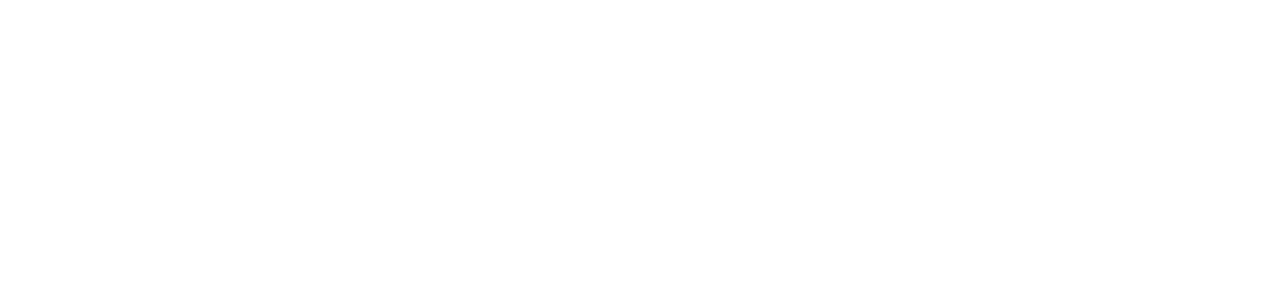
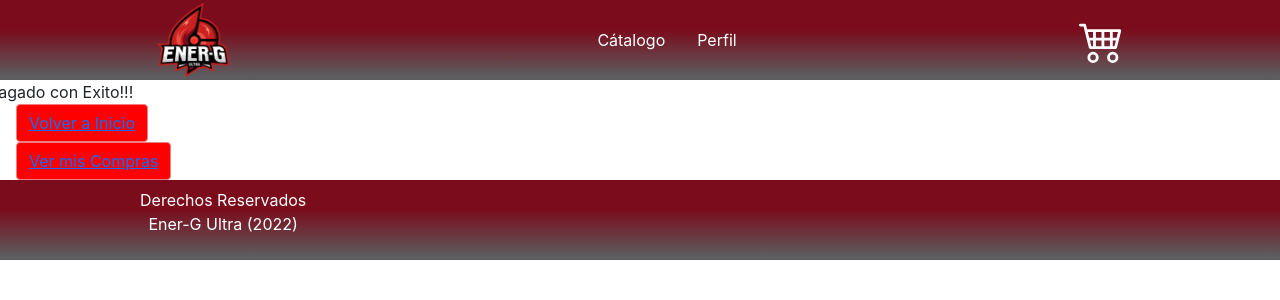
Before and after one commit to victor11s/ENER-G-ULTRA, a React (Create React App) app in the folder energ-1.0/: page /regresarInicio in a window 1280 px wide. Before the commit this address had no page. Shown: the top 300 px of the page. Built offline with nearby package versions, Linux system fonts and the light colour scheme; no server answers.

Commit message:
Ajustes Pago

```diff
--- a/energ-1.0/src/App.js
+++ b/energ-1.0/src/App.js
@@ -10,6 +10,7 @@ import Carrito from "./pages/Carrito";
 import IniciarSesion from "./components/CreacionPerfil/IniciarSesion";
 import Registrarse from "./components/CreacionPerfil/Registrarse";
 import PayPal from "./components/PayPalCheckOut/PayPal";
+import Pagado from "./components/PayPalCheckOut/Pagado";
 // aqui se importan todos los componentes creados
 
 
@@ -29,6 +30,7 @@ const App = () => {
         <Route path="/iniciarSesion" element={<IniciarSesion />} />
         <Route path="/registrar" element={<Registrarse />} />
         <Route path="/checkout/:amount" element={<PayPal />} />
+        <Route path="/regresarInicio" element={<Pagado />} />
 
 
 
--- /dev/null
+++ b/energ-1.0/src/components/PayPalCheckOut/Pagado.js
@@ -0,0 +1,51 @@
+import React from 'react'
+
+
+import { NavLink } from 'react-router-dom';
+
+import { Button, Card, Col, Container, Form, Row, Table } from 'react-bootstrap'
+
+
+import NavBar from '../NavBar'
+import Footer from '../Footer';
+
+function Pagado() {
+  return (
+   <>
+   <NavBar/>
+
+   <Row>Pagado con Exito!!!</Row>
+   <Row>
+       <Col>
+
+       <Button className='mx-3' variant='danger'>
+            <NavLink>Volver a Inicio</NavLink>
+        </Button>
+       </Col>
+
+
+    </Row>
+    <Row>
+
+        <Col>
+        <Button className='mx-3' variant='danger'>
+            <NavLink>Ver mis Compras</NavLink>
+        </Button>
+
+        </Col>
+
+    </Row>
+
+
+    <Footer/>
+
+
+
+   </>
+
+
+
+  )
+}
+
+export default Pagado
--- a/energ-1.0/src/components/PayPalCheckOut/PayPal.js
+++ b/energ-1.0/src/components/PayPalCheckOut/PayPal.js
@@ -1,10 +1,16 @@
 import React from 'react'
 
-import { Col, Row } from 'react-bootstrap'
+import { Col, Row, Button } from 'react-bootstrap'
+
+
+import { NavLink } from 'react-router-dom';
+
 
 import PayPalCheckout from 'react-paypal-checkout-button'
 import 'react-paypal-checkout-button/dist/index.css'
-import { useParams } from 'react-router-dom';
+import { useParams, Redirect, Navigate } from 'react-router-dom';
+
+
 
 
 import NavBar from '../NavBar'
@@ -27,8 +33,17 @@ const PayPal = () => {
         currency='MXN'
         onSuccess={(data, order) => {
           console.log(data, order)
-          window.location = "/"
-          alert("Pago")
+          alert('Pago Exitoso')
+          // let history = useHistory();
+          // // // return <Navigate to='/regresarInicio' state={{ from: location }} replace  />
+          // // navigate('/regresarInicio');
+
+
+          // history.push('/regresarInicio')
+
+          // window.location='/'
+
+
         }}
         onError={(error) => {
           console.log(error)
@@ -36,16 +51,25 @@ const PayPal = () => {
         }}
       /></Col>
 
-      <Col></Col>
+      <Col>
 
 
+      </Col>
     </Row>
 
+    <Row>
+      <Col></Col>
+      <Col  clasName='d-flex justify-content-end'>
+        <Button className='mx-3' variant='danger'>
+          <NavLink to='/'>Volver a Inicio</NavLink>
+        </Button>
 
+      </Col>
 
-
+      <Col></Col>
+    </Row>
     <Row>
-      <Footer/>
+      <Footer />
     </Row>
 
   </>
```
